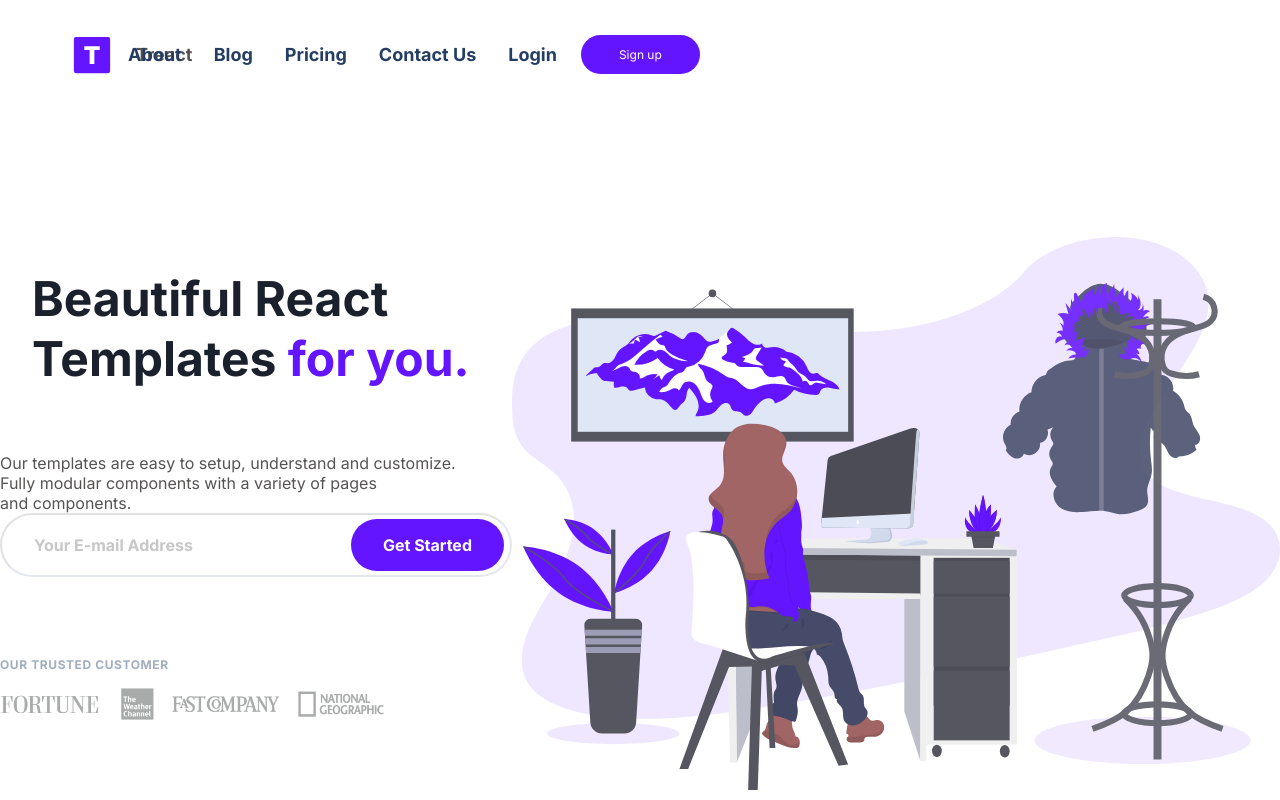
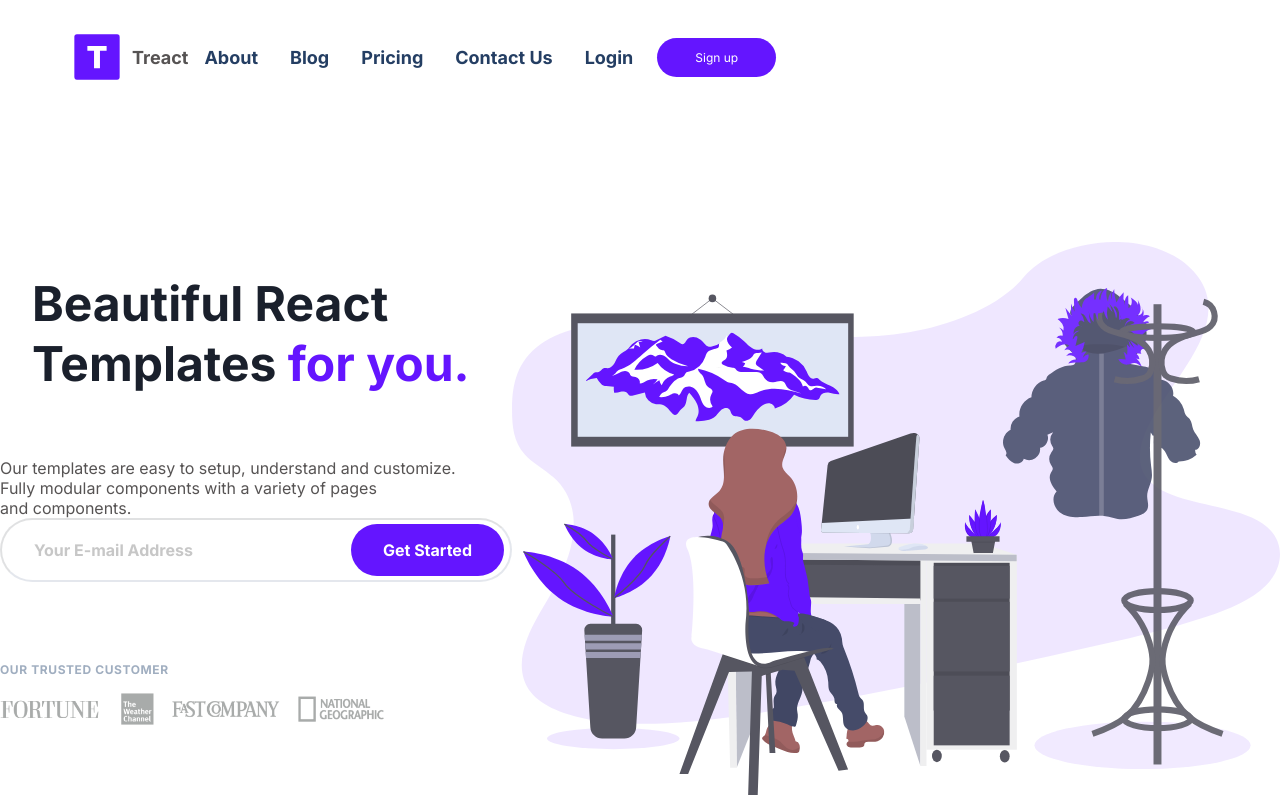
Before and after one commit to rooyaabid/project-23-, a plain HTML site: page index.html in a window 1280 px wide. Shown: the top 800 px of the page. Drawn offline with Linux system fonts and the light colour scheme.

Commit message:
project-23-

```diff
--- a/index.html
+++ b/index.html
@@ -5,15 +5,18 @@
 <meta name="viewport" content="width=device-width, initial-scale=1.0" />
 <link rel="stylesheet" href="./styles.css" />
 <link rel="stylesheet" href="https://cdnjs.cloudflare.com/ajax/libs/font-awesome/6.0.0-beta3/css/all.min.css">
+
 </head>
+
 <body>
 <section id="Landing">
+
  <nav>
  <div class="row">
     <div class="nav__container">
 
 <a class="nav__logo"
-> <img  class="nav__logo" src="./Assets File/Assets/Treact logo.svg" alt="" />
+> <img  class="nav__logo--img" src="./Assets File/Assets/Treact logo.svg" alt="" />
    <div class="logo__text">Treact</div>
 </a>
 <ul class="nav__links--container">
@@ -26,6 +29,8 @@
 </ul>
 <button class="btn__menu" onclick="openMenu()">
 <i class="fas fa-bars"></i>
+
+
 </button>
 </div>
 </div>
@@ -70,8 +75,6 @@ Fully modular components with a variety of pages </br> and components. </p>
     eiusmod tempor incididunt ut labore et dolore magna aliqua.
     </p>
     </div>
-
-
 <div class="services">
 <div class="row">
 <div class="service">
@@ -87,8 +90,6 @@ We strictly only deal with <br> vendors that provide </br> notch security.
 </div>
 </div>
 </div>
-
-
 <div class="service">
 <div class="service__content">
 <span class="img__wrapper">
@@ -102,8 +103,6 @@ Lorem ipsum donor amet <br> siti ceali ut enim ad minim </br> br veniam, quis no
 </div>
 </div>
 </div>
-
-
 <div class="service">
 <div class="service__content">
 <span class="img__wrapper">
@@ -428,7 +427,7 @@ eiusmod tempor incididunt ut labore et dolore magna aliqua.
 <div class="footer__copyright--wrapper"></div>
 <div class="footer__middle--border"></div>
 <div class="footer__bottom--wrapper">
-<a class="footer__logo" href=""><img class="nav__logo" src="./Assets File/Assets/White logo T .svg" alt=""> Treact Inc.</a>
+<a class="footer__logo" href=""><img class="white__logo" src="./Assets File/Assets/White logo T .svg" alt=""> Treact Inc.</a>
 <p class="copyright__para">© 2018 Treact Inc. All Rights Reserved.</p>
 <div class="social__links--wrapper">
   <a class= "left__icons" href=""><i class="fa-brands fa-facebook"></i></a>
--- a/styles.css
+++ b/styles.css
@@ -50,36 +50,34 @@ overflow-x: hidden;
 }
 
 
-.logo__text{
-font-weight: 600;
-font-size: 18px;
-width: 100px;
-height: auto;
-padding: 12px 24px;
-
-}
-
-
-.nav__logo{
-    width: 2.5rem;
-    font-weight: 900;
-    font-size: 1.5rem !important;
+.nav__container {
+display: flex;
+justify-content: space-between;
+align-items: center;
+}
+
+
+.nav__links--container{
+display: flex;
+justify-content: space-between;
+align-items: center;
+}
+
+
+.nav__logo {
     display: flex;
     align-items: center;
 
-    }
-
-.nav__container {
-display: flex;
-justify-content: space-between;
-align-items: center;
-}
-
-
-.nav__links--container{
-display: flex;
-justify-content: space-between;
-align-items: center;
+}
+.nav__logo--img {
+    max-width: 50px; /* Adjust this value to make the image smaller */
+    height: auto;
+}
+
+.logo__text {
+    font-weight: 600;
+    font-size: 18px;
+    margin-left: 10px;
 }
 
 
@@ -1122,11 +1120,15 @@ justify-content: space-between;
 align-items: center;
 margin-bottom: 4rem;
 }
-.t__footer{
+
+
+.white__logo{
 width: 2rem;
 color: rgb(247 250 252);
 margin-right: 8px;
 }
+
+
 .footer__logo{
 display: flex;
 align-items: center;
@@ -1135,6 +1137,7 @@ font-size: 24px;
 text-decoration: none;
 color: rgb(247 250 252);
 }
+
 .copyright__paragraph{
 text-align: center;
 font-size: 1rem;
```
